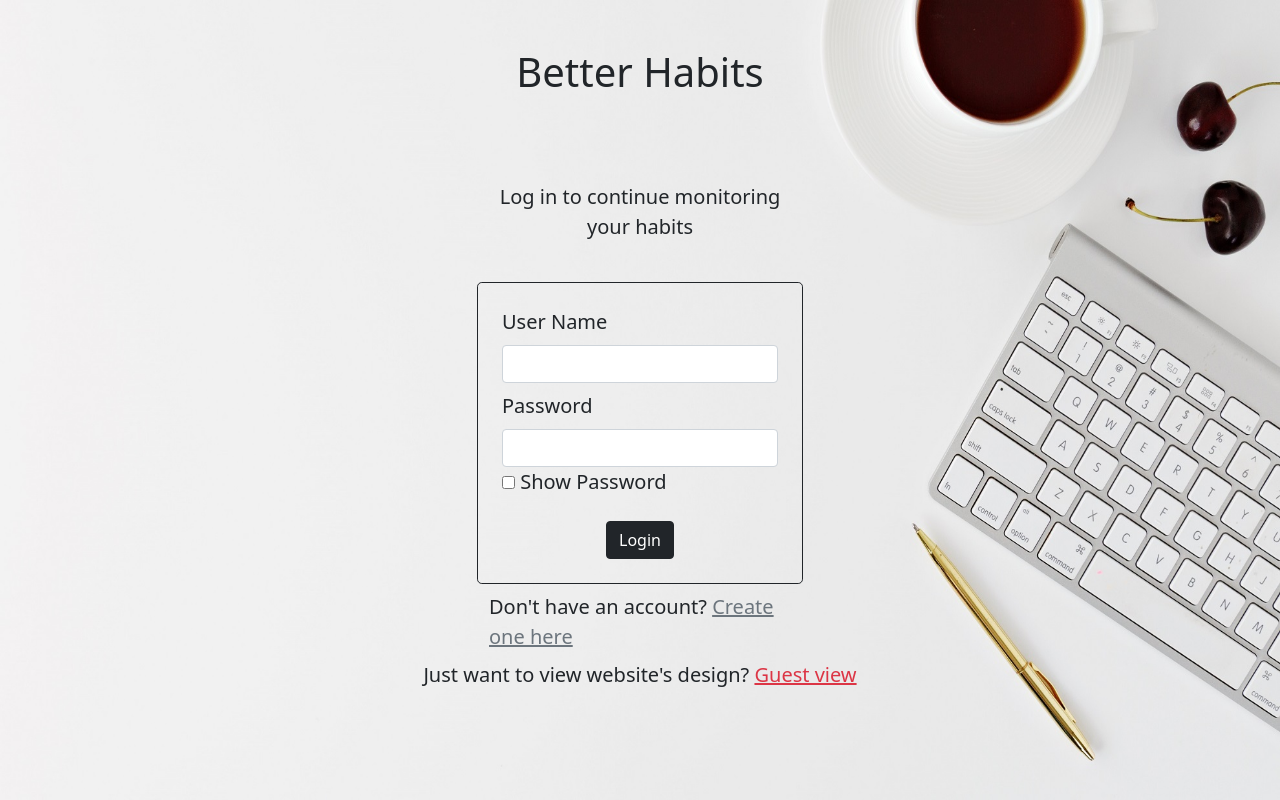
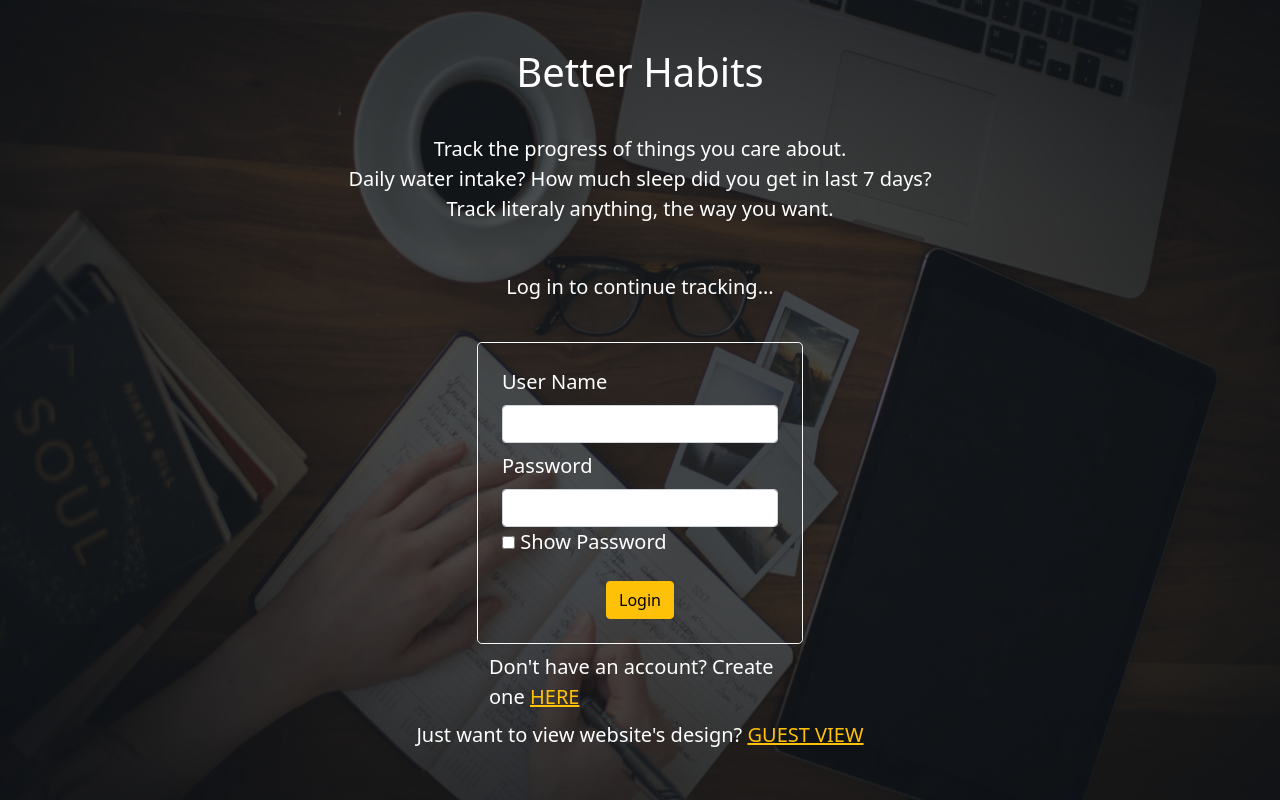
Before and after one commit to SayonilMitra/Quantified-Self-App, a Flask app: page / in a window 1280 px wide. Run offline with Flask 2, Linux system fonts and the light colour scheme.

Commit message:
Changed the background of all webpages

```diff
--- a/static/myscript.js
+++ b/static/myscript.js
@@ -23,8 +23,22 @@ function showPassword() {
 }
 
 function changeForm() {
+    showLoginForm();
+    showRegisterForm();
+}
+
+function showLoginForm() {
     let login_form_visibility = document.getElementById("login_form_main");
+    login_form_visibility.classList.toggle("d-none");
+
+}
+
+function showRegisterForm() {
     let register_form_visibility = document.getElementById("register_form_main");
-    login_form_visibility.classList.toggle("d-none");
     register_form_visibility.classList.toggle("d-none");
+
 }
+
+function showTrackerForm() {
+    document.getElementById('edittrackerform').classList.toggle('d-none');
+}
--- a/static/styles.css
+++ b/static/styles.css
@@ -1,7 +1,12 @@
 .bgImage {
     /* background image for front page */
-    background-image:url('../static/laptop table.jpg');
+    background-image:url('../static/laptop_table1.png');
     background-repeat: no-repeat;
     background-attachment: fixed;
     background-size: 100% 100%;
 }
+
+.bgTracker {
+    /*background color fo each tracker box in dashboard*/
+    background-color: rgba(76, 45, 32, 0.624);
+}
--- a/templates/layout.html
+++ b/templates/layout.html
@@ -12,7 +12,7 @@
     <title>{{title}}</title>
 </head>
 
-<body class="fs-5 bgImage">
+<body class="fs-5 bgImage text-white">
     {% block body %}{% endblock %}
 </body>
 <script src="../static/myscript.js"></script>
--- a/templates/login.html
+++ b/templates/login.html
@@ -76,7 +76,6 @@
     </div>
 
     <!-- Sign up/Register form -->
-
     <div class="col-12 col-lg-3">
         <div class="row justify-content-center">
             <div class="col-12 col-sm-auto text-center">
--- a/templates/login1.html
+++ b/templates/login1.html
@@ -4,7 +4,7 @@
 
 <div>
     <div class="row justify-content-center">
-        <div class="col-auto mt-5 mb-5">
+        <div class="col-auto mt-5">
             <h1 class="">Better Habits</h1>
         </div>
     </div>
@@ -18,16 +18,25 @@
     </div>
     <div class="row justify-content-center">
 
+        <!-- Website brief -->
+        <div class="row justify-content-center mb-5" id="website_brief">
+            <div class="col-auto text-center">
+                Track the progress of things you care about. <br>
+                Daily water intake? How much sleep did you get in last 7 days? <br>
+                Track literaly anything, the way you want. <br>
+            </div>
+        </div>
+
         <!-- Login form -->
         <div class="col-9 col-sm-5 col-md-4 col-lg-3" id="login_form_main">
             <div class="row justify-content-center mb-4">
                 <div class="col-12 col-sm-auto text-center">
-                    <p>Log in to continue monitoring your habits</p>
+                    <p>Log in to continue tracking...</p>
                 </div>
             </div>
 
             <div class="row justify-content-center">
-                <div class="border border-dark rounded-3 p-4">
+                <div class="border border-light rounded-3 p-4">
                     <form action="/login" method="post" id="login_form">
                         <div class="row mb-2">
                             <div class="col-12 col-md-auto">
@@ -50,7 +59,7 @@
                         </div>
                         <div class="row justify-content-center">
                             <div class="col-auto">
-                                <button class="btn btn-dark" type="submit" form="login_form">Login</button>
+                                <button class="btn btn-warning" type="submit" form="login_form">Login</button>
                             </div>
                         </div>
                     </form>
@@ -58,7 +67,7 @@
             </div>
             <div class="row justify-content-center my-2">
                 <div class="col-auto">
-                    Don't have an account? <a href="#" class="link-secondary" onclick="changeForm()">Create one here</a>
+                    Don't have an account? Create one <a href="#" class="link-warning" onclick="changeForm()">HERE</a>
                 </div>
             </div>
         </div>
@@ -79,7 +88,7 @@
             </div>
 
             <div class="row justify-content-center">
-                <div class="border border-dark rounded-3 p-4">
+                <div class="border border-light rounded-3 p-4">
                     <form action="/register" method="post" id="sign_up_form">
                         <div class="row mb-2">
                             <div class="col-12 col-md-auto">
@@ -112,7 +121,7 @@
                         </div>
                         <div class="row justify-content-center">
                             <div class="col-auto">
-                                <button class="btn btn-dark" type="submit" form="sign_up_form">Create Account</button>
+                                <button class="btn btn-warning" type="submit" form="sign_up_form">Create Account</button>
                             </div>
                         </div>
                     </form>
@@ -120,7 +129,7 @@
             </div>
             <div class="row justify-content-center">
                 <div class="col-auto">
-                    Have an account? <a href="#" class="link-secondary" onclick="changeForm()">Login</a>
+                    Have an account? <a href="#" class="link-warning" onclick="changeForm()">Login</a>
                 </div>
             </div>
         </div>
@@ -129,7 +138,7 @@
         <div class="col-12">
             <div class="row">
                 <div class="col text-center">
-                    Just want to view website's design? <a class="link-danger" href="/guest/dashboard">Guest view</a>
+                    Just want to view website's design? <a class="link-warning" href="/guest/dashboard">GUEST VIEW</a>
                 </div>
             </div>
         </div>
```
Also changed, not shown: templates/dashboard.html (+12 -6 lines), templates/trackerdetails.html (+14 -12 lines), database.sqlite, static/laptop table.jpg (deleted), static/laptop_table.png (added), static/laptop_table1.png (added), static/person.png (deleted).
